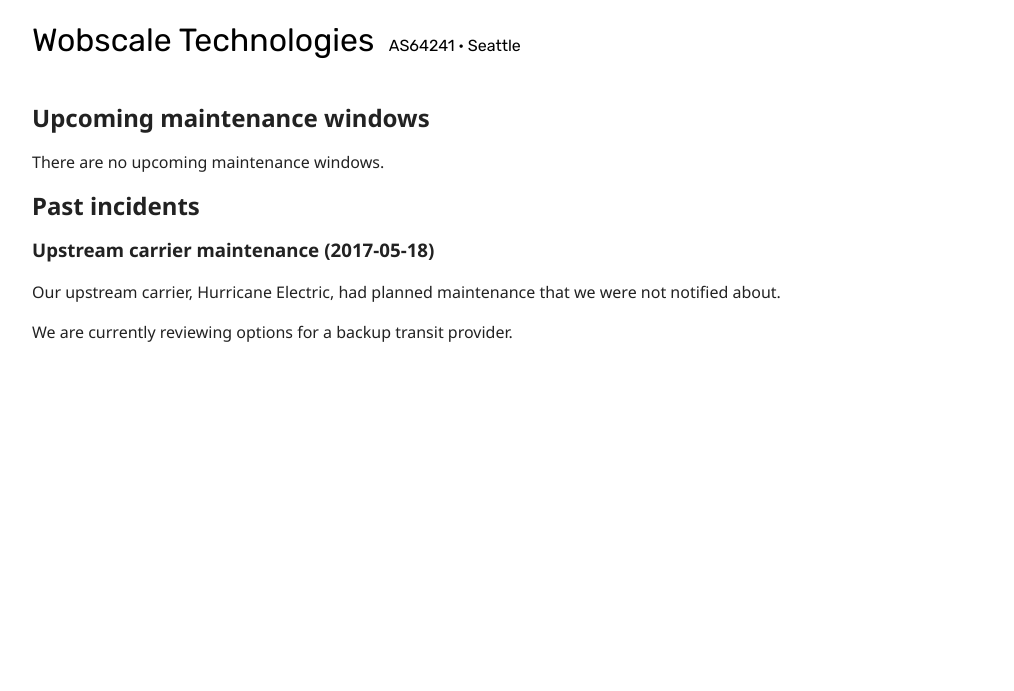
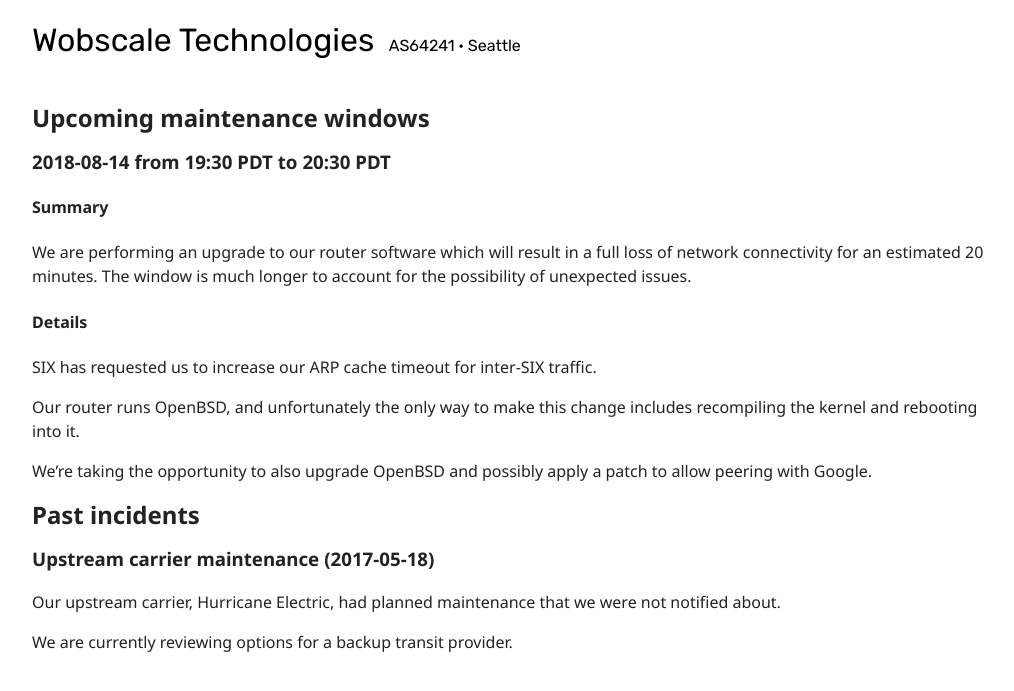
Before and after one commit to wobscale/status.wobscale.website, a Jekyll site: the page built from index.md, in a window 1280 px wide. Shown: the top 691 px of the page, without its empty margins (128-1142 px from the left). Built offline with Jekyll 4.4.1, drawn with Linux system fonts in a browser that asks for light colours; our own code applies the rules of GitHub Pages for plain Markdown files.

Commit message:
Add 2018-08-14 window

```diff
--- a/index.md
+++ b/index.md
@@ -4,7 +4,23 @@ layout: "default"
 
 ## Upcoming maintenance windows
 
-There are no upcoming maintenance windows.
+### 2018-08-14 from 19:30 PDT to 20:30 PDT
+
+#### Summary
+
+We are performing an upgrade to our router software which will result in a full
+loss of network connectivity for an estimated 20 minutes. The window is much
+longer to account for the possibility of unexpected issues.
+
+#### Details
+
+SIX has requested us to increase our ARP cache timeout for inter-SIX traffic.
+
+Our router runs OpenBSD, and unfortunately the only way to make this change
+includes recompiling the kernel and rebooting into it.
+
+We're taking the opportunity to also upgrade OpenBSD and possibly apply a patch
+to allow peering with Google.
 
 ## Past incidents
 
```
